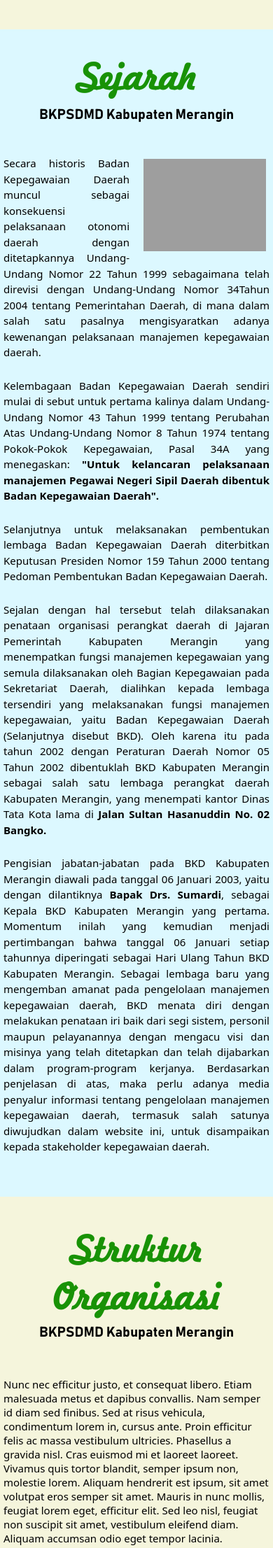
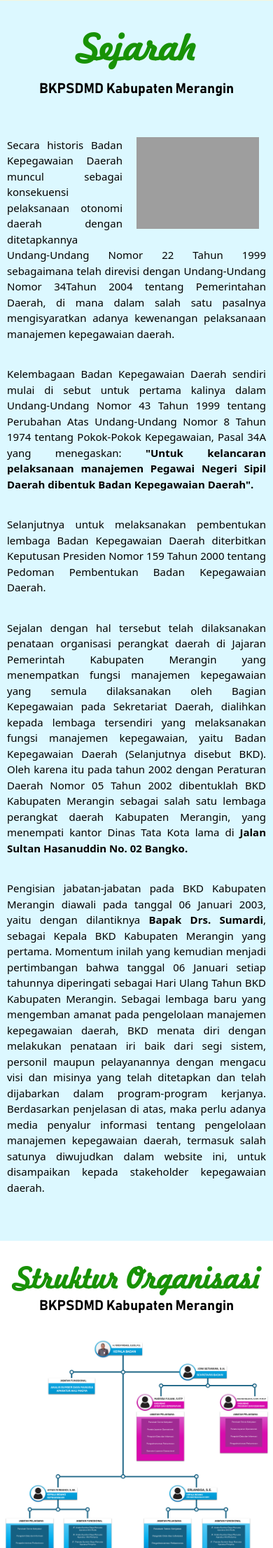
Before and after one commit to rendhiardianto/bkpsdmd-merangin, a PHP site: page /profil.html in a window 390 px wide. Shown: the part 3840-6052 px from the top of the page at 70% size. Run offline with PHP 8.4, Linux system fonts and the light colour scheme; some web fonts are replaced; grey boxes are pictures that could not be loaded.

Commit message:
Add Struktur Organisasi image and update section styling
Added StrukturOrganisasi.png and updated the Struktur Organisasi section in profil.html to display the image instead of text. Adjusted related CSS for improved layout and responsiveness, including padding, font sizes, and background color changes.

```diff
--- a/profil.css
+++ b/profil.css
@@ -230,12 +230,13 @@ body {
 	text-align: justify;
 	font-family: SegoeUI;
 	line-height: 200%;
+	padding-right: 10px;
 }
 .visiMisi p {
 	font-size: 20px;
 	font-family: SegoeUI;
 	text-align: justify;
-	padding-right: 5px;
+	padding-right: 10px;
 	line-height: 200%;
 }
 
@@ -292,16 +293,21 @@ body {
 	width: 20%;
 	padding: 10px;
 	margin-left: 10px;
+	margin-right: 20px;
 }
 
 /* On smaller screens, decrease text size */
 @media only screen and (max-width: 600px) {
   .selaPang p {
 	  font-size: 15px;
-	  padding: 5px;
+	  padding: 10px;
 	}
   .selaPang img{
 	  width: 50%;
+	  margin-right: 10px;
+	}
+	.selaPang h1{
+	font-size: 45px;
 	}
 }
 
@@ -340,51 +346,41 @@ body {
 	width: 30%;
 	padding: 10px;
 	margin-left: 10px;
+	margin-right: 20px;;
 }
 /* On smaller screens, decrease text size */
 @media only screen and (max-width: 600px) {
   .sejarah p {
 	  font-size: 15px;
-	  padding: 5px;
+	  padding: 10px;
 	}
 	.sejarah img{
 	  width: 50%;
+	  margin-right: 10px;
 	}
 }
 /* ============================================ STRUKTUR ORGANISASI ==============================*/
 .strukOrga {
-	background-color: beige;
-	/*background-image: url(images//index_pict/1.jpg);
-	background-size: cover;*/
-	padding-bottom: 40px;
+	background-color: white;
 	overflow: hidden;
-	text-align: center;
 }
-.strukOrga h2{
+.strukOrga h1 {
 	font-family: FreeHand;
 	font-size: 50px;
 	color: #189205;
+	text-align: center;
 }
-.strukOrga h2 p{
+.strukOrga h1 p{
 	font-family: Bahnschrift;
 	font-size: 20px;
 	text-align: center;
 	color: black;
 	margin-top: 0px;
 }
-.strukOrga p {
-	font-size: 20px;
-	padding-left: 30px;
-	padding-right: 30px;
-	text-align: left;
-	font-family: SegoeUI;
-}
-
 /* On smaller screens, decrease text size */
 @media only screen and (max-width: 600px) {
-  .strukOrga p {
-	  font-size: 15px;
-	  padding: 5px;
+  .strukOrga h1 {
+	  font-size: 40px;
 	}
 }
 
--- a/profil.html
+++ b/profil.html
@@ -133,11 +133,9 @@
 </div>
 
 <div class="strukOrga" id="strukOrga">
-	<h2> Struktur Organisasi<br><p>BKPSDMD Kabupaten Merangin</p></h2>
+	<h1> Struktur Organisasi<br><p>BKPSDMD Kabupaten Merangin</p></h1>
 
-	<p>Nunc nec efficitur justo, et consequat libero. Etiam malesuada metus et dapibus convallis. Nam semper id diam sed finibus. Sed at risus vehicula, condimentum lorem in, cursus ante. Proin efficitur felis ac massa vestibulum ultricies. Phasellus a gravida nisl. Cras euismod mi et laoreet laoreet. Vivamus quis tortor blandit, semper ipsum non, molestie lorem. Aliquam hendrerit est ipsum, sit amet volutpat eros semper sit amet. Mauris in nunc mollis, feugiat lorem eget, efficitur elit. Sed leo nisl, feugiat non suscipit sit amet, vestibulum eleifend diam. Aliquam accumsan odio eget tempor lacinia.</p>
-
-	<p>Wassalamu'alaikum Warahmatullahi Wabarakaatuh.</p>
+	<img src="images/StrukturOrganisasi.png" class="strukOrga" alt="Struktur Organisasi" style="width: 100%;">
 
 </div>
 
```
Also changed, not shown: images/StrukturOrganisasi.png (added).
